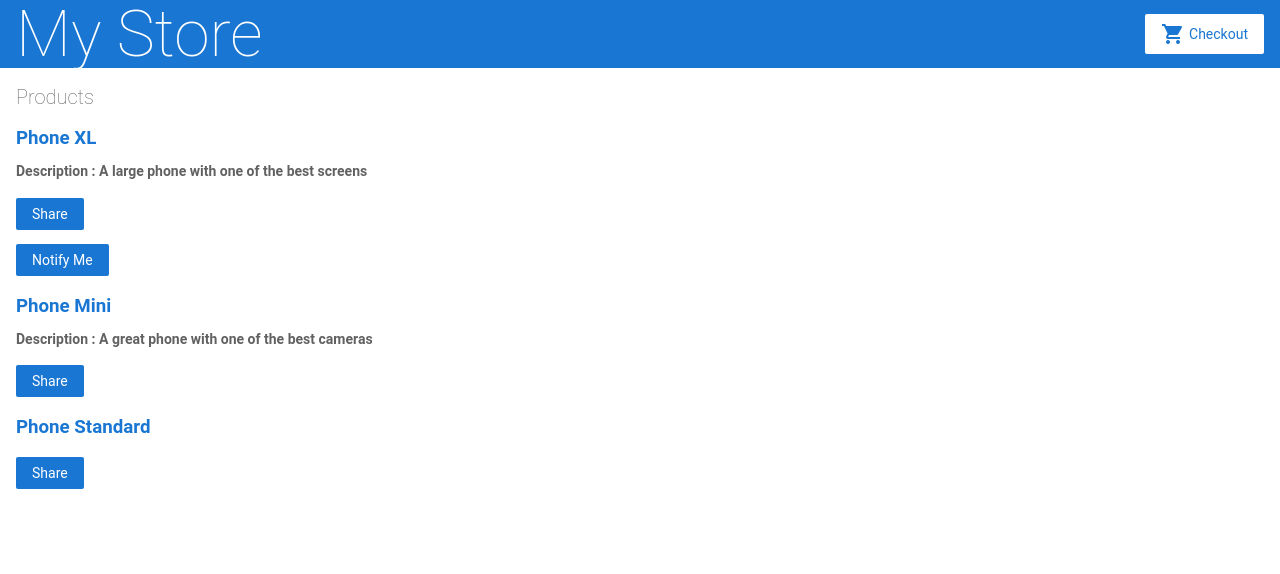
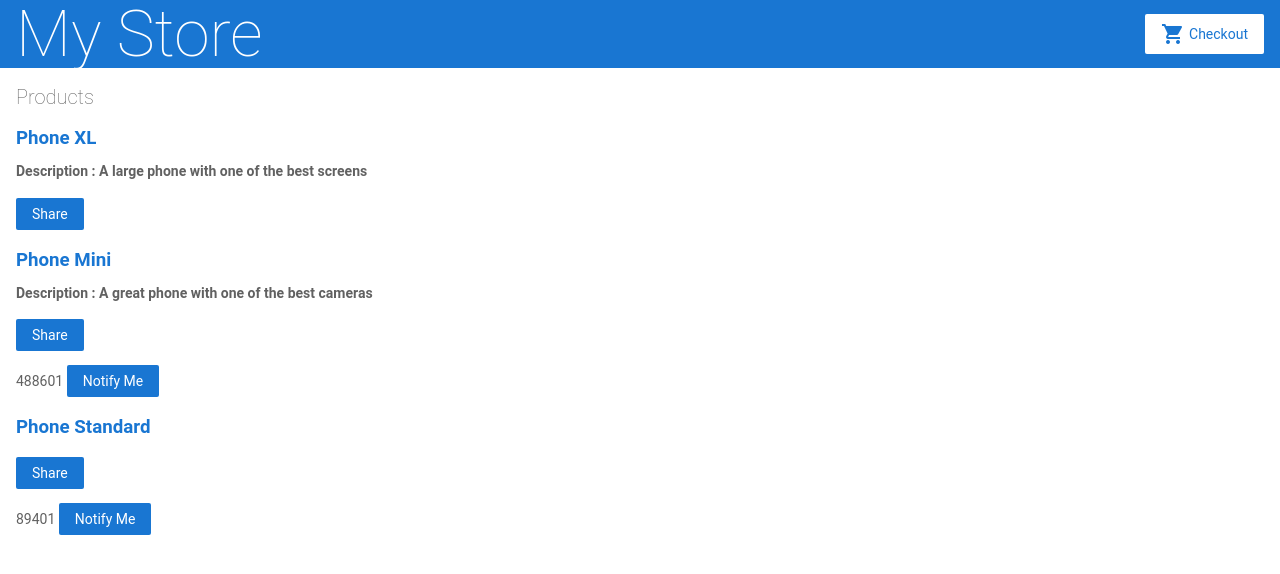
Before and after one commit to teodaniel/angular-cart-v1, an Angular app: page / in a window 1280 px wide. Shown: the top 574 px of the page. Built offline with nearby package versions, Linux system fonts and the light colour scheme.

Commit message:
3 files modified

```diff
--- a/src/app/product-alerts/product-alerts.component.html
+++ b/src/app/product-alerts/product-alerts.component.html
@@ -1,3 +1,4 @@
-<p *ngIf="product && product.price > 700">
+<p *ngIf="product && product.price < 700">
+  {{ product.price * product.price}}
   <button type="button">Notify Me</button>
 </p>
--- a/src/app/product-list/product-list.component.html
+++ b/src/app/product-list/product-list.component.html
@@ -1,17 +1,17 @@
 <h2>Products</h2>
 <!-- structural directive because it changes the structure of the DOM-->
-<div *ngFor="let product of products">
+<div *ngFor="let myProduct of products">
   <h3>
     <!-- [properites] -->
-    <a [title]="product.name + ' details'">
+    <a [title]="myProduct.name + ' details'">
       <!-- string interpolation -->
-      {{ product.name }}
+      {{ myProduct.name }}
     </a>
-    <p *ngIf="product.description">Description : {{ product.description }}</p>
+    <p *ngIf="myProduct.description">Description : {{ myProduct.description }}</p>
   </h3>
   <!-- event binding in angular -->
   <button type="button" (click)="share()">Share</button>
-  <app-product-alerts [product]="product">
+  <app-product-alerts [product]="myProduct">
   </app-product-alerts>
 </div>
 <!--
--- a/src/app/products.ts
+++ b/src/app/products.ts
@@ -1,3 +1,4 @@
+// TYPESCRIPT ENSURES TYPE SAFETY
 export interface Product {
   id: number;
   name: string;
```
